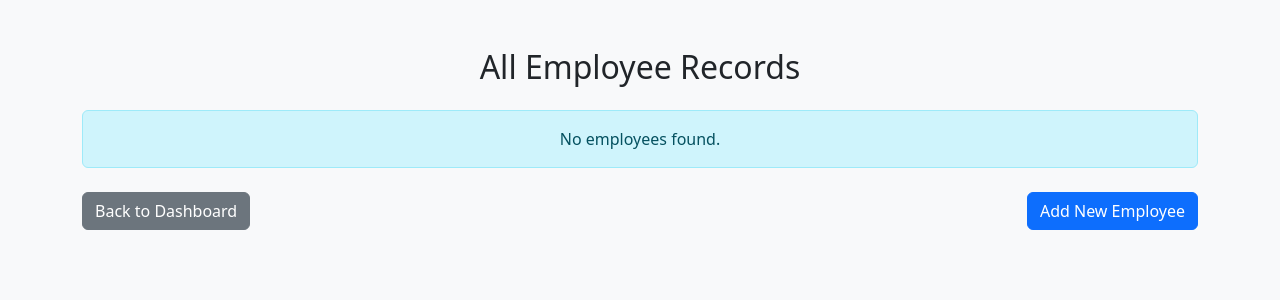
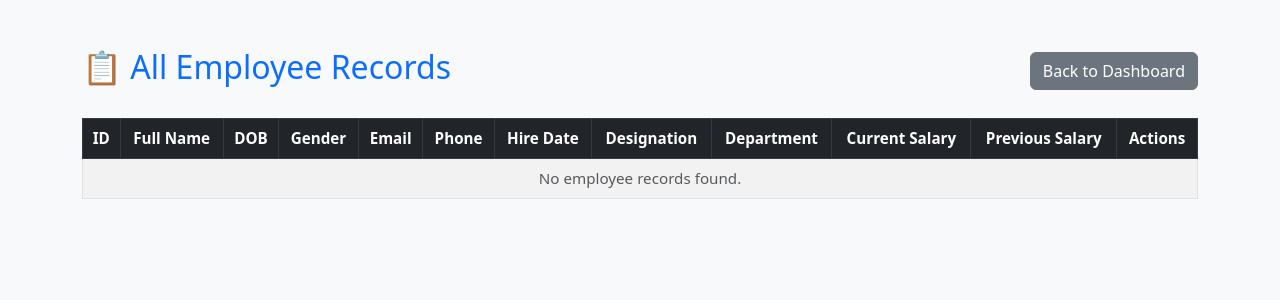
Before and after one commit to pratham1kruk/HR-management-system, a Flask app: page /employees/ in a window 1280 px wide. Shown: the top 300 px of the page. Run offline with Flask 3, Linux system fonts and the light colour scheme; data that the repository does not hold is empty; some libraries are stand-ins or nearby versions.

Commit message:
employee .html files fixed again

```diff
--- a/backend/templates/employee_list.html
+++ b/backend/templates/employee_list.html
@@ -5,24 +5,24 @@
     <title>All Employees</title>
     <link href="https://cdn.jsdelivr.net/npm/bootstrap@5.3.0/dist/css/bootstrap.min.css" rel="stylesheet">
     <style>
-        .table thead th {
-            background-color: #f8f9fa;
-        }
-        .table td, .table th {
+        th, td {
+            font-size: 0.95rem;
             vertical-align: middle;
         }
     </style>
 </head>
-<body class="bg-light py-5">
-    <div class="container">
-        <h2 class="mb-4 text-center">All Employee Records</h2>
+<body class="bg-light">
+    <div class="container py-5">
+        <div class="d-flex justify-content-between align-items-center mb-4">
+            <h2 class="text-primary">📋 All Employee Records</h2>
+            <a href="{{ url_for('employee.employee_home') }}" class="btn btn-secondary">Back to Dashboard</a>
+        </div>
 
-        {% if employees %}
-        <table class="table table-bordered table-striped align-middle">
-            <thead>
+        <table class="table table-bordered table-striped table-hover">
+            <thead class="table-dark text-center">
                 <tr>
-                    <th>Emp ID</th>
-                    <th>Name</th>
+                    <th>ID</th>
+                    <th>Full Name</th>
                     <th>DOB</th>
                     <th>Gender</th>
                     <th>Email</th>
@@ -32,52 +32,42 @@
                     <th>Department</th>
                     <th>Current Salary</th>
                     <th>Previous Salary</th>
-                    <th>Actions</th>
+                    <th colspan="3">Actions</th>
                 </tr>
             </thead>
             <tbody>
                 {% for emp in employees %}
                 <tr>
-                    <td>{{ emp.emp_id }}</td>
+                    <td class="text-center">{{ emp.emp_id }}</td>
                     <td>{{ emp.full_name }}</td>
-                    <td>{{ emp.dob.strftime('%Y-%m-%d') if emp.dob else '' }}</td>
-                    <td>{{ emp.gender }}</td>
-                    <td>{{ emp.email }}</td>
-                    <td>{{ emp.phone }}</td>
-                    <td>{{ emp.hire_date.strftime('%Y-%m-%d') if emp.hire_date else '' }}</td>
-                    <td>{{ emp.professional.designation if emp.professional else '' }}</td>
-                    <td>{{ emp.professional.department if emp.professional else '' }}</td>
-                    <td>{{ emp.professional.current_salary if emp.professional else '' }}</td>
-                    <td>{{ emp.professional.previous_salary if emp.professional else '' }}</td>
+                    <td>{{ emp.dob or '—' }}</td>
+                    <td>{{ emp.gender or '—' }}</td>
+                    <td>{{ emp.email or '—' }}</td>
+                    <td>{{ emp.phone or '—' }}</td>
+                    <td>{{ emp.hire_date or '—' }}</td>
+                    <td>{{ emp.professional.designation if emp.professional else '—' }}</td>
+                    <td>{{ emp.professional.department if emp.professional else '—' }}</td>
+                    <td>{{ emp.professional.current_salary if emp.professional else '—' }}</td>
+                    <td>{{ emp.professional.previous_salary if emp.professional else '—' }}</td>
                     <td>
-                        <!-- Basic info actions -->
-                        <a href="{{ url_for('employee.edit_employee', emp_id=emp.emp_id) }}" class="btn btn-sm btn-outline-primary mb-1">Edit</a>
-                        <form action="{{ url_for('employee.delete_employee', emp_id=emp.emp_id) }}" method="POST" style="display:inline;">
-                            <button type="submit" class="btn btn-sm btn-outline-danger mb-1">Delete</button>
+                        <a href="{{ url_for('employee.edit_employee', emp_id=emp.emp_id) }}" class="btn btn-sm btn-outline-primary">Edit</a>
+                    </td>
+                    <td>
+                        <a href="{{ url_for('employee.add_update_professional', emp_id=emp.emp_id) }}" class="btn btn-sm btn-outline-success">Edit Prof.</a>
+                    </td>
+                    <td>
+                        <form method="POST" action="{{ url_for('employee.delete_employee', emp_id=emp.emp_id) }}" onsubmit="return confirm('Are you sure you want to delete this employee?');">
+                            <button type="submit" class="btn btn-sm btn-outline-danger">🗑️</button>
                         </form>
-
-                        <!-- Professional info actions -->
-                        <a href="{{ url_for('employee.add_update_professional', emp_id=emp.emp_id) }}" class="btn btn-sm btn-outline-success mb-1">Prof. Info</a>
-                        {% if emp.professional %}
-                        <form action="{{ url_for('employee.delete_professional', emp_id=emp.emp_id) }}" method="POST" style="display:inline;">
-                            <button type="submit" class="btn btn-sm btn-outline-warning mb-1">Del Prof</button>
-                        </form>
-                        {% endif %}
                     </td>
+                </tr>
+                {% else %}
+                <tr>
+                    <td colspan="13" class="text-center text-muted">No employee records found.</td>
                 </tr>
                 {% endfor %}
             </tbody>
         </table>
-        {% else %}
-            <div class="alert alert-info text-center">
-                No employees found.
-            </div>
-        {% endif %}
-
-        <div class="mt-4 d-flex justify-content-between">
-            <a href="{{ url_for('employee.employee_home') }}" class="btn btn-secondary">Back to Dashboard</a>
-            <a href="{{ url_for('employee.add_employee') }}" class="btn btn-primary">Add New Employee</a>
-        </div>
     </div>
 </body>
 </html>
```
Also changed, not shown: backend/templates/employee_form.html (+36 -29 lines), backend/templates/professional_form.html (+19 -11 lines).
